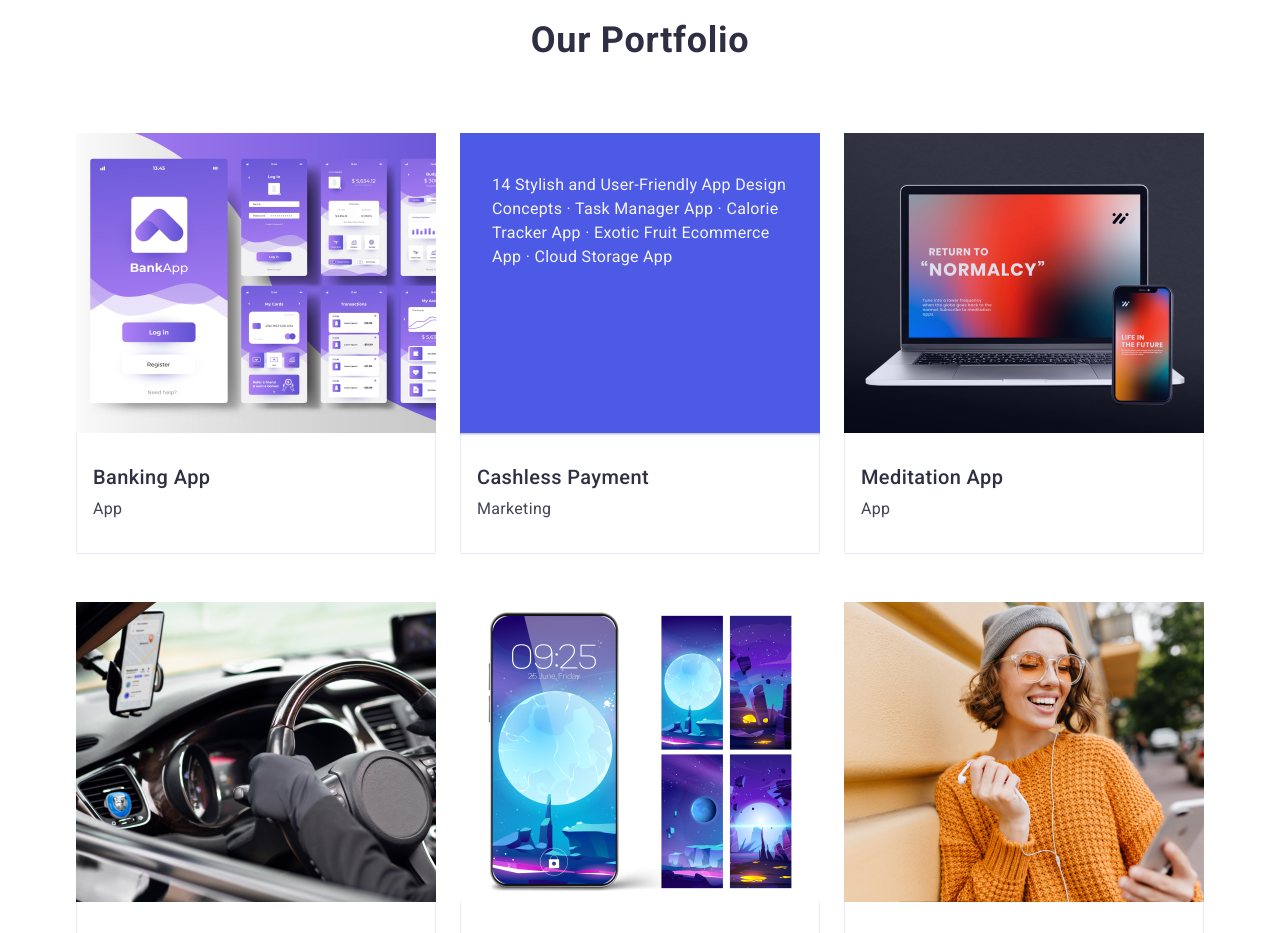
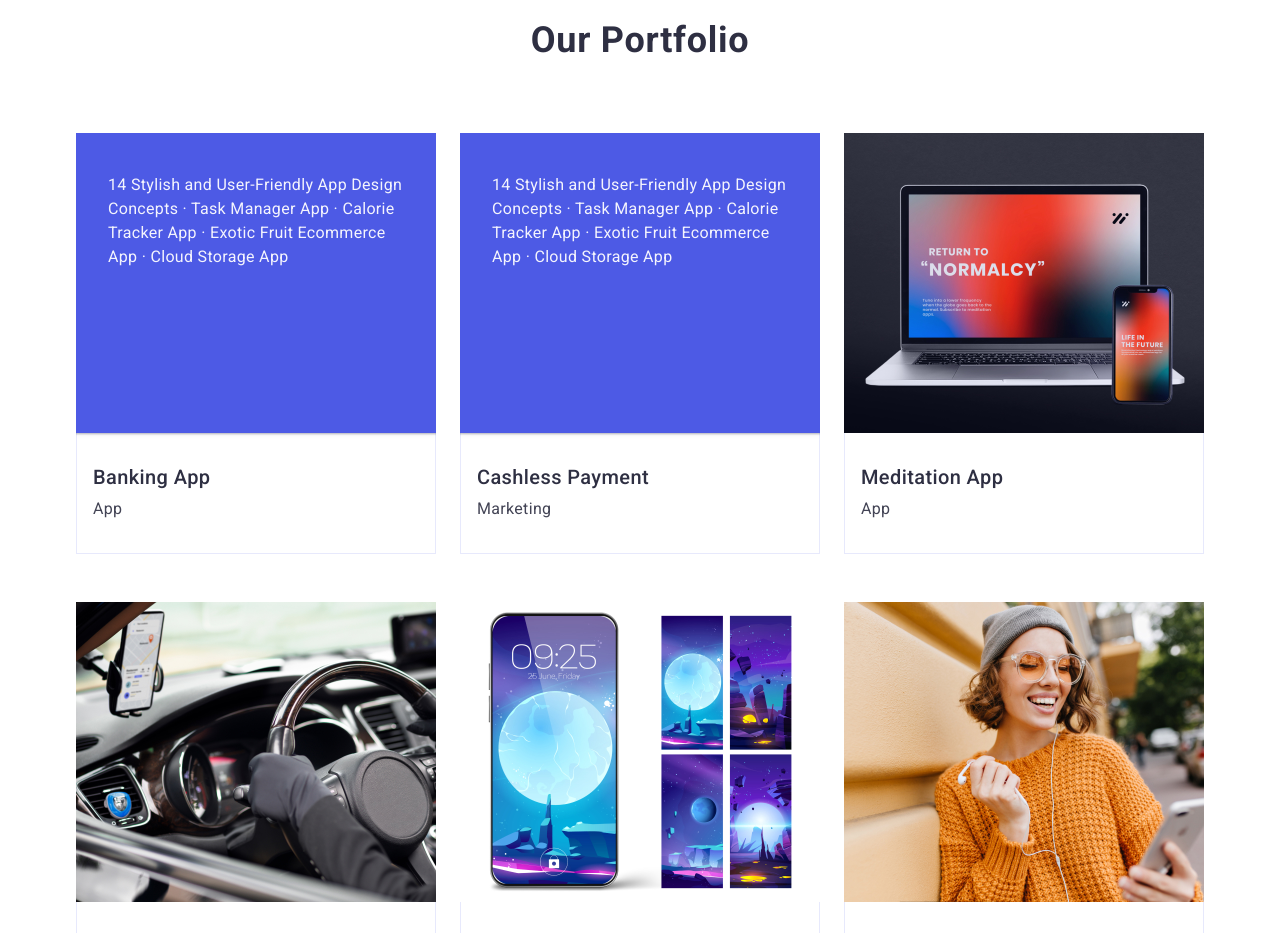
Before and after one commit to Vita0609/goit-markup-hw-04, a plain HTML site: page index.html in a window 1280 px wide. Shown: the part 2040-2973 px from the top of the page. Drawn offline with nearby package versions, Linux system fonts and the light colour scheme.

Commit message:
add styles markup

```diff
--- a/index.html
+++ b/index.html
@@ -264,7 +264,14 @@
           <h2 class="section-title">Our Portfolio</h2>
             <ul class="cards">
               <li class="item-card">
+                <div class="overlay">
                 <img src="./images/banking.jpg" alt="Banking App" width="360">
+                <p class="overlay-p">
+                  14 Stylish and User-Friendly App Design Concepts · Task
+                  Manager App · Calorie Tracker App · Exotic Fruit Ecommerce App
+                  · Cloud Storage App
+                </p>
+            </div>
                  <div class="name-four">
                     <h3 class="name">Banking App</h3>
                     <p class="section-text">App</p>
```
